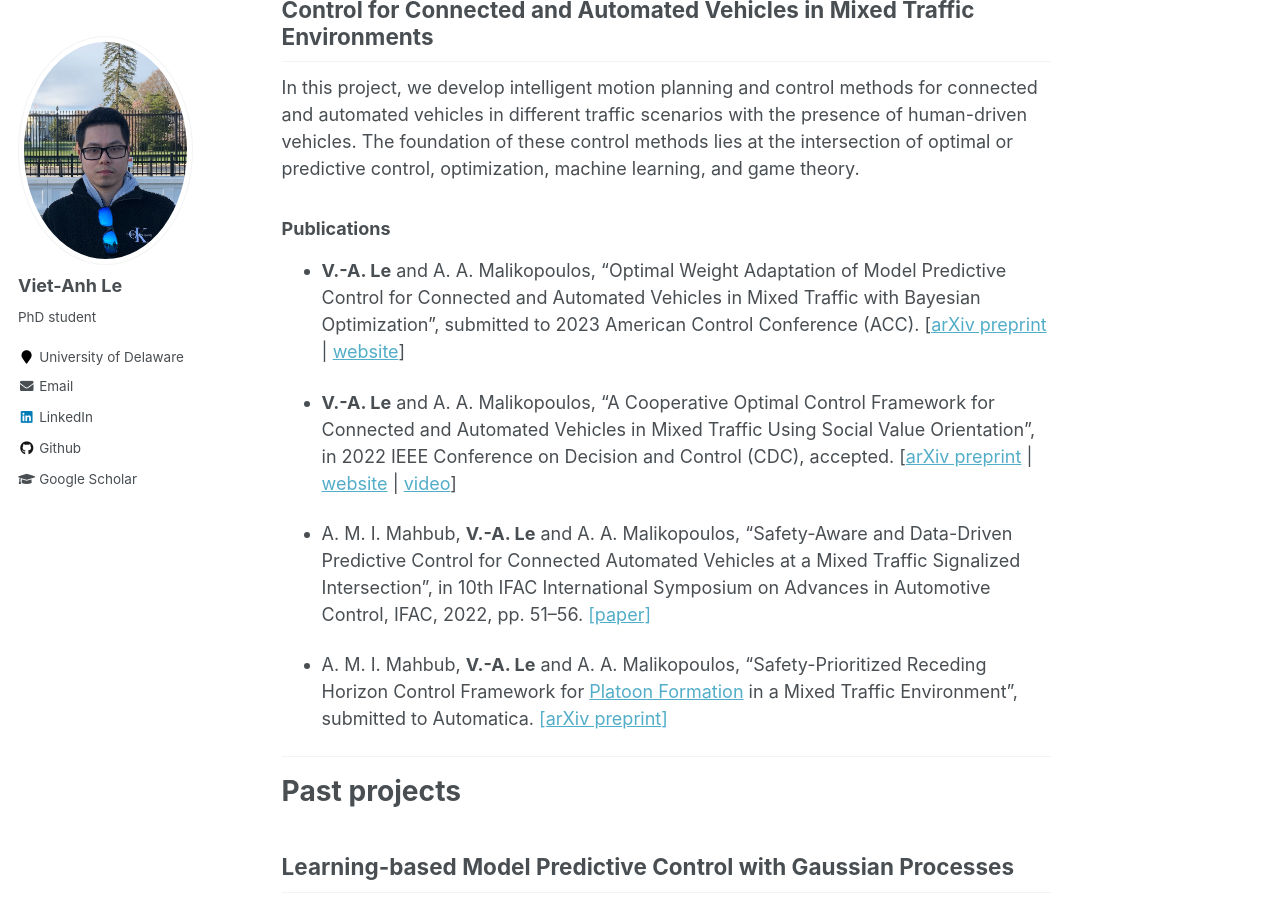
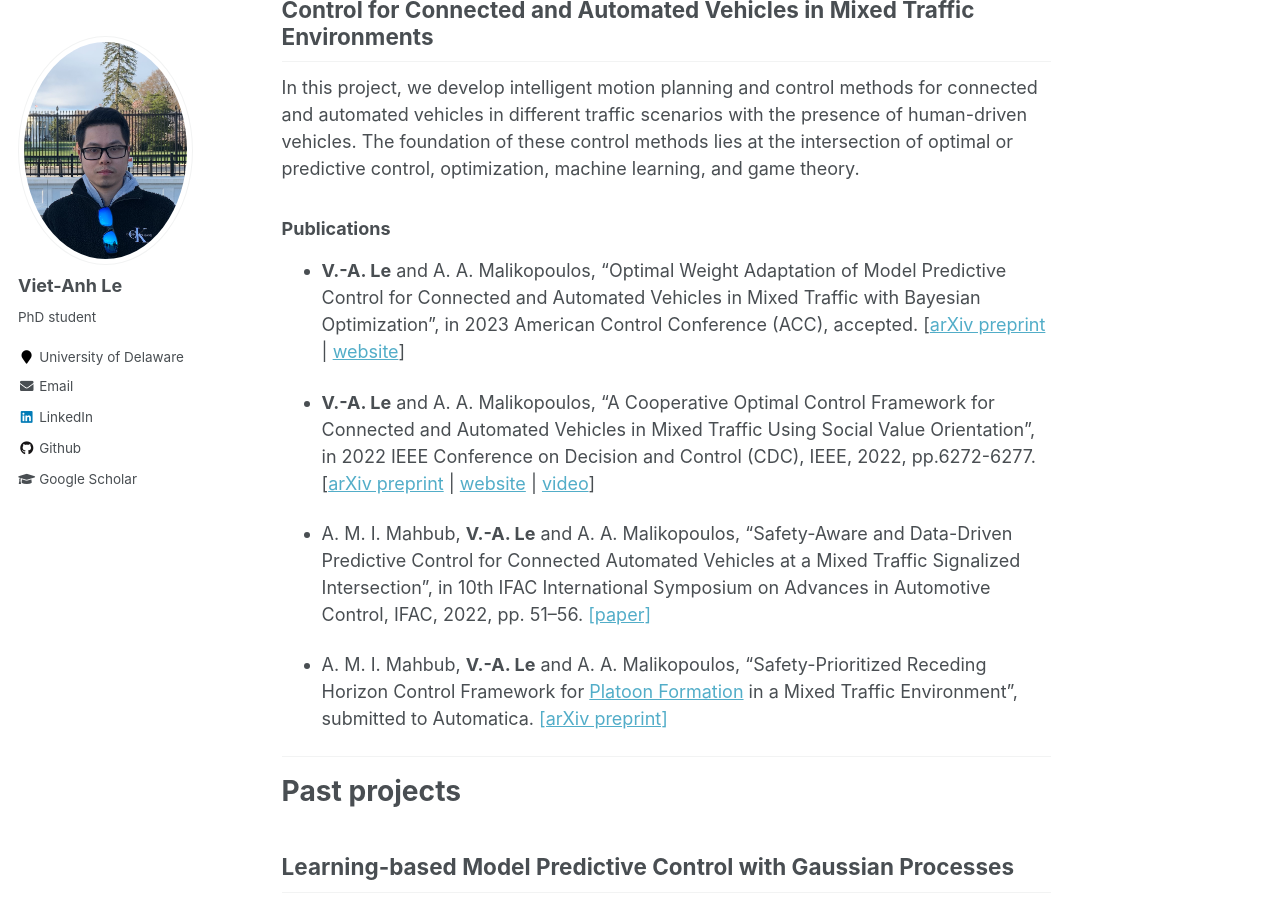
Before and after one commit to vietanhle0101/vietanhle0101.github.io, a Jekyll site: the page built from _pages/projects.md, in a window 1280 px wide and 900 px high, scrolled down 596 px. Built offline with Jekyll 4.4.1, drawn with Linux system fonts in a browser that asks for light colours.

Commit message:
update cv

```diff
--- a/_pages/projects.md
+++ b/_pages/projects.md
@@ -13,9 +13,9 @@ In this project, we develop intelligent motion planning and control methods for
 
 ### Publications
 
-* **V.-A. Le** and A. A. Malikopoulos, “Optimal Weight Adaptation of Model Predictive Control for Connected and Automated Vehicles in Mixed Traffic with Bayesian Optimization”, submitted to 2023 American Control Conference (ACC). [[arXiv preprint](https://arxiv.org/abs/2210.00700) \| [website](https://sites.google.com/view/ud-ids-lab/mpc-bayesopt)]
+* **V.-A. Le** and A. A. Malikopoulos, “Optimal Weight Adaptation of Model Predictive Control for Connected and Automated Vehicles in Mixed Traffic with Bayesian Optimization”, in 2023 American Control Conference (ACC), accepted. [[arXiv preprint](https://arxiv.org/abs/2210.00700) \| [website](https://sites.google.com/view/ud-ids-lab/mpc-bayesopt)]
 
-* **V.-A. Le** and A. A. Malikopoulos, “A Cooperative Optimal Control Framework for Connected and Automated Vehicles in Mixed Traffic Using Social Value Orientation”, in 2022 IEEE Conference on Decision and Control (CDC), accepted. [[arXiv preprint](https://arxiv.org/abs/2203.17106) \| [website](https://sites.google.com/view/ud-ids-lab/socially-cooperative-control) \| [video](https://youtu.be/xHdO6EDUfCQ)]
+* **V.-A. Le** and A. A. Malikopoulos, “A Cooperative Optimal Control Framework for Connected and Automated Vehicles in Mixed Traffic Using Social Value Orientation”, in 2022 IEEE Conference on Decision and Control (CDC), IEEE, 2022, pp.6272-6277. [[arXiv preprint](https://arxiv.org/abs/2203.17106) \| [website](https://sites.google.com/view/ud-ids-lab/socially-cooperative-control) \| [video](https://youtu.be/xHdO6EDUfCQ)]
 
 * A. M. I. Mahbub, **V.-A. Le** and A. A. Malikopoulos, “Safety-Aware and Data-Driven Predictive Control for Connected Automated Vehicles at a Mixed Traffic Signalized Intersection”, in 10th IFAC International Symposium on
 Advances in Automotive Control, IFAC, 2022, pp. 51–56. [[paper]](https://www.sciencedirect.com/science/article/pii/S2405896322022935)
```
Also changed, not shown: _pages/about.md (+2 -0 lines), 1 other file.
